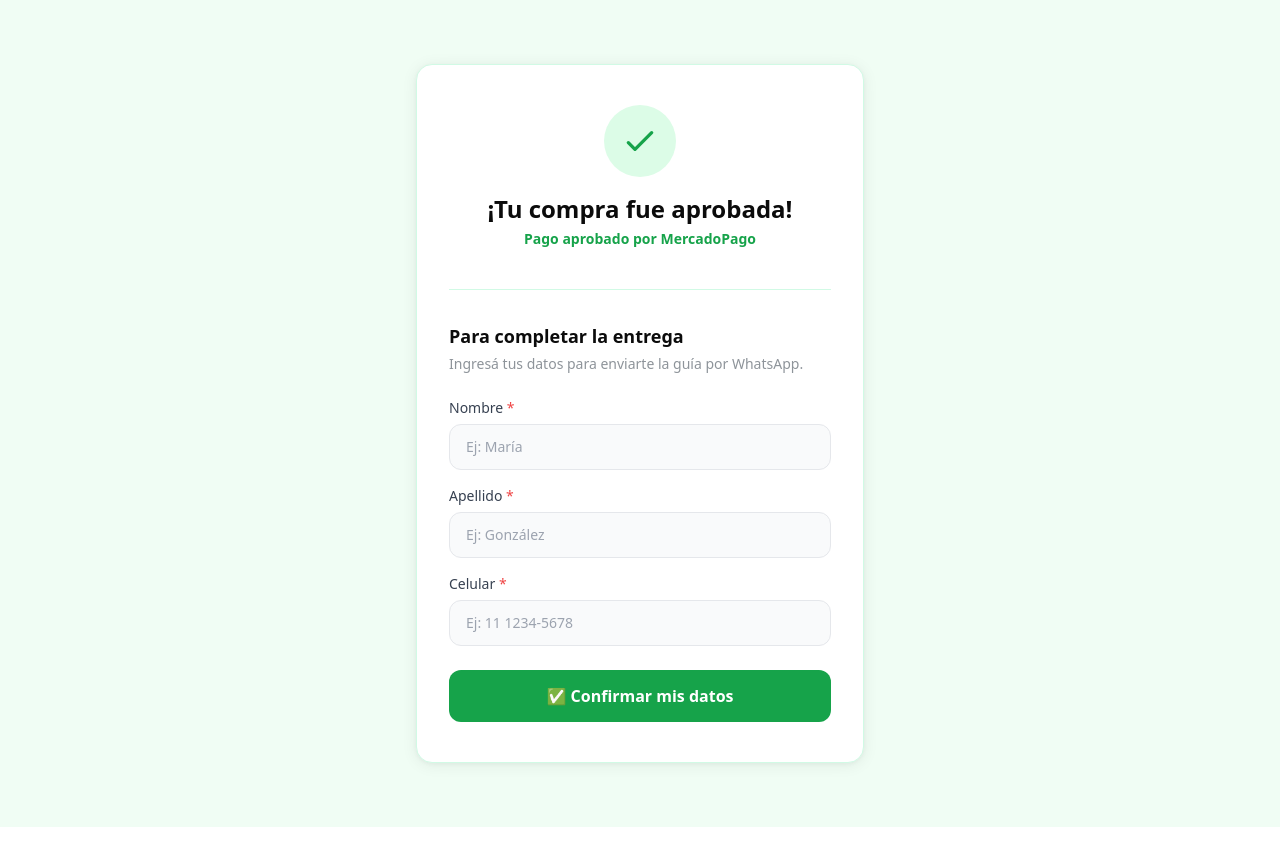
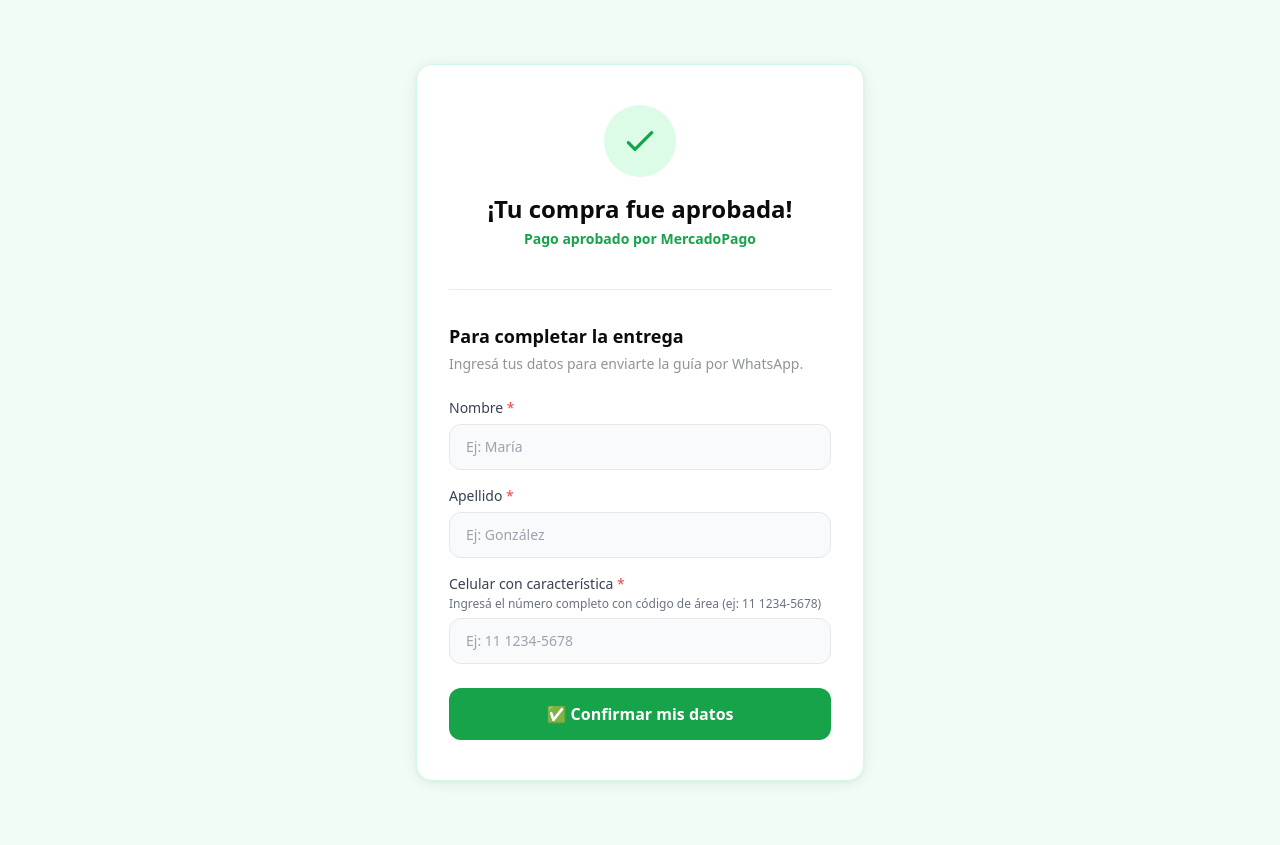
Before and after one commit to diegodasilva272013-commits/centrojuridiconoanacional.com, a Next.js app: page /pago/exito in a window 1280 px wide. Built offline with nearby package versions, Linux system fonts and the light colour scheme.

Commit message:
Mejorar label del campo celular con instrucción de característica

```diff
--- a/app/pago/exito/page.tsx
+++ b/app/pago/exito/page.tsx
@@ -92,7 +92,7 @@ function PagoExitoContent() {
                 <input type="text" value={apellido} onChange={(e) => setApellido(e.target.value)} required placeholder="Ej: González" className="w-full rounded-xl border border-gray-200 bg-gray-50 px-4 py-3 text-sm text-gray-900 placeholder:text-gray-400 focus:outline-none focus:ring-2 focus:ring-mp focus:border-transparent transition" />
               </div>
               <div>
-                <label className="block text-sm font-medium text-gray-700 mb-1.5">Celular <span className="text-red-500">*</span></label>
+                <label className="block text-sm font-medium text-gray-700 mb-1.5">Celular con característica <span className="text-red-500">*</span><span className="block text-xs font-normal text-gray-500 mt-0.5">Ingresá el número completo con código de área (ej: 11 1234-5678)</span></label>
                 <input type="tel" value={celular} onChange={(e) => setCelular(e.target.value)} required placeholder="Ej: 11 1234-5678" className="w-full rounded-xl border border-gray-200 bg-gray-50 px-4 py-3 text-sm text-gray-900 placeholder:text-gray-400 focus:outline-none focus:ring-2 focus:ring-mp focus:border-transparent transition" />
               </div>
               {error && <p className="text-red-500 text-xs text-center">⚠️ {error}</p>}
```
